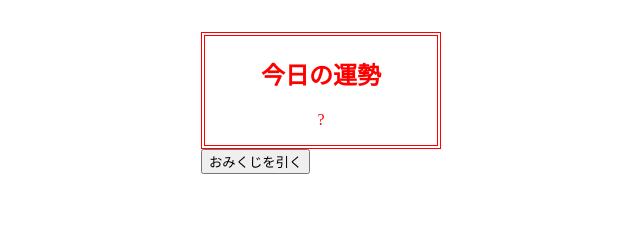
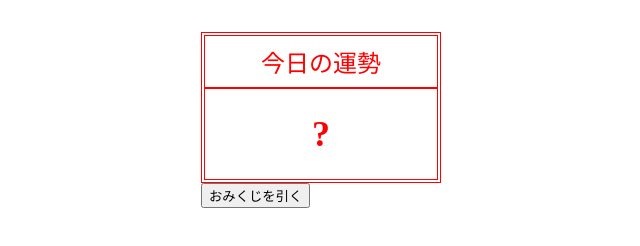
Before and after one commit to ykwksxzq/MyOmikuji, a plain HTML site: page index.html in a window 1280 px wide. Shown: the whole page, without its empty margins (319-959 px from the left). Drawn offline with Linux system fonts and the light colour scheme.

Commit message:
テキストのスタイルを整える

```diff
--- a/style.css
+++ b/style.css
@@ -10,3 +10,17 @@ section {
   text-align: center;
   color: red;
 }
+
+h1 {
+  margin: 0;
+  border-bottom: 2px solid red;
+  font-weight: normal;
+  padding: 8px 0;
+}
+
+p {
+  margin: 0;
+  font-weight: bold;
+  font-size: 36px;
+  padding: 24px 0;
+}
```
